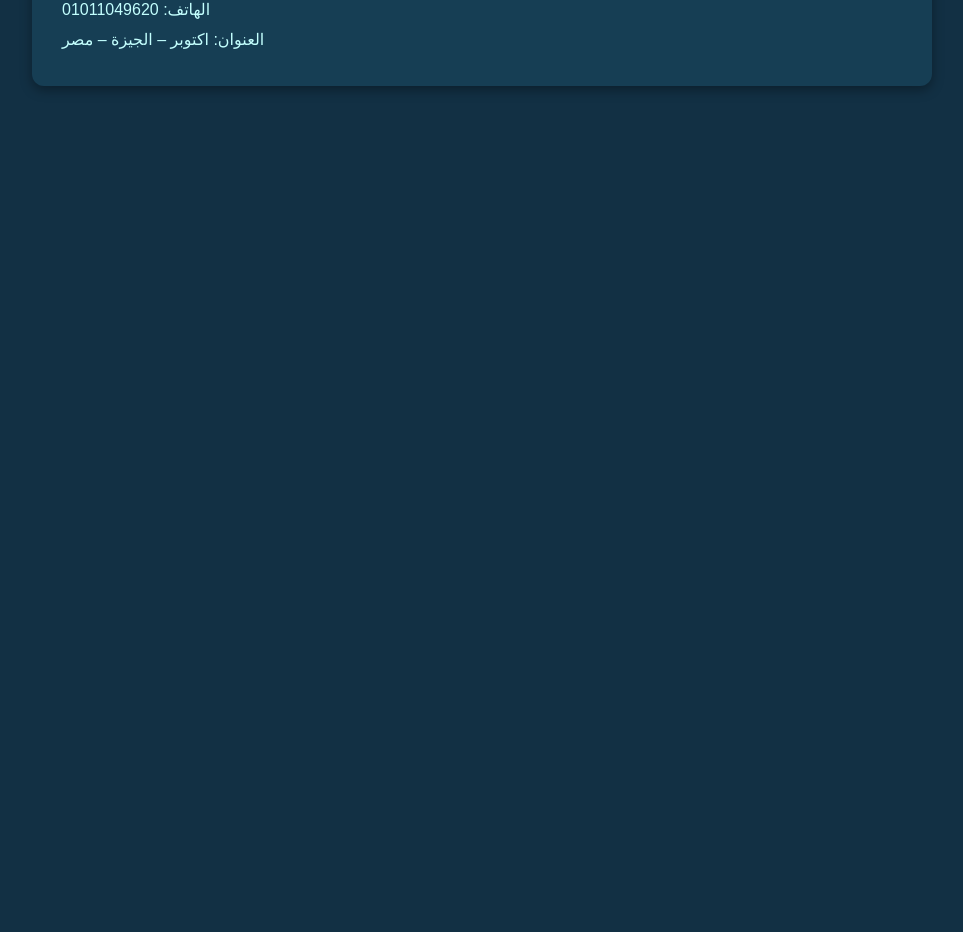
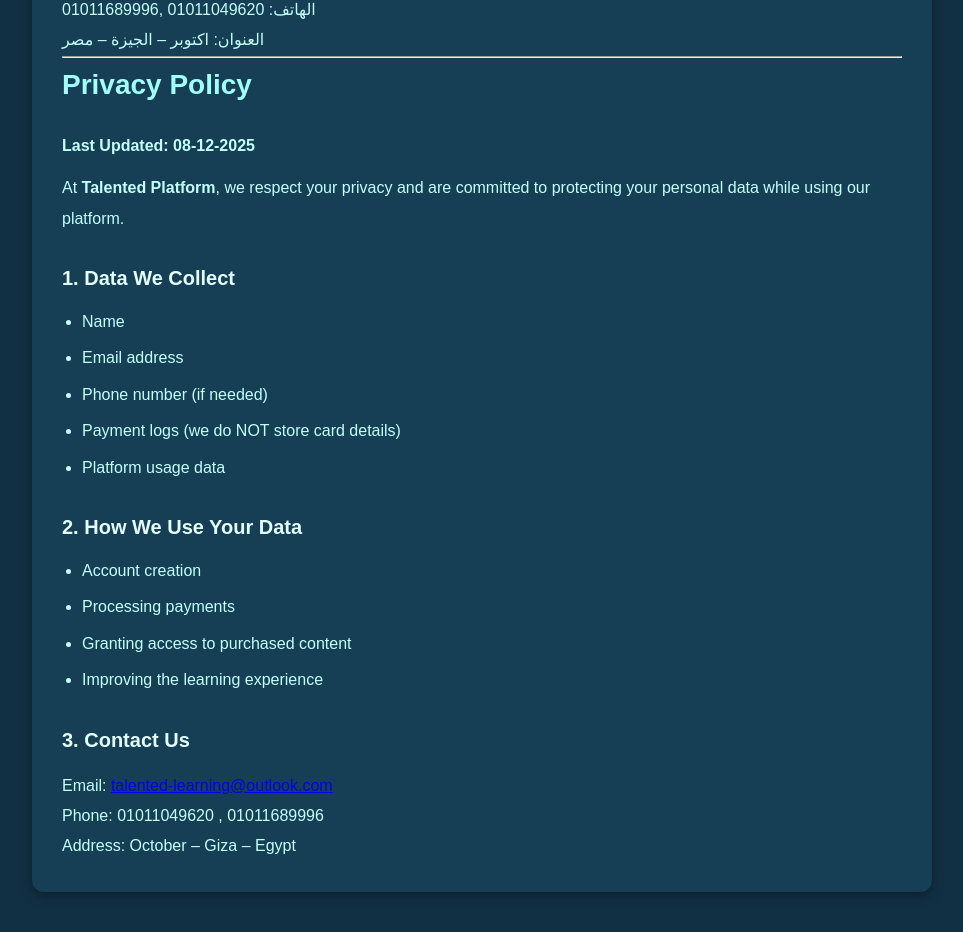
Before and after one commit to mosaadmowfak/E-Learning-Frontend-Talented, a React (Vite) app: page /privacy-policy in a window 1280 px wide. Shown: the part 856-1788 px from the top of the page, without its empty margins (158-1121 px from the left). Before the commit the page ends 982 px from the top, so only its background shows below. Built offline with nearby package versions, Linux system fonts and the light colour scheme; no server answers.

Commit message:
Policies

```diff
--- a/src/pages/About.jsx
+++ b/src/pages/About.jsx
@@ -3,32 +3,51 @@
 export default function About() {
   return (
     <div className="policy-container">
+
+      {/* ------------------ ARABIC ------------------ */}
       <h1>من نحن</h1>
-      <p><strong>TALENTED Academy</strong></p>
 
       <p>
-        TALENTED Academy هي منصة تعليمية إلكترونية تهدف لتقديم محتوى تدريبي عالي الجودة
-        للطلاب والمهتمين بتطوير مهاراتهم في مختلف المجالات. نركز على توفير تجربة تعلم
-        سهلة، سريعة، ومناسبة لجميع الأعمار.
+        <strong>TALENTED Academy</strong> هي منصة تعليمية تقدم محتوى تدريبي عالي الجودة
+        لمساعدة المتعلمين على تطوير مهاراتهم في مختلف المجالات.
       </p>
 
       <h3>رؤيتنا</h3>
-      <p>
-        أن نكون واحدة من أكبر المنصات التعليمية في الوطن العربي، ونساعد آلاف المتعلمين
-        على بناء مستقبل أفضل من خلال التدريب الفعّال والمحتوى الموثوق.
-      </p>
+      <p>أن نكون من أكبر المنصات التعليمية في الوطن العربي.</p>
 
       <h3>رسالتنا</h3>
-      <p>
-        تقديم محتوى احترافي بسعر مناسب وبأسلوب مبسط يُمكن أي طالب من الوصول
-        للمعلومة بأفضل شكل ممكن.
-      </p>
+      <p>تقديم محتوى احترافي وبأسلوب مبسط يناسب جميع المتعلمين.</p>
 
       <h3>معلومات التواصل</h3>
       <p>
         البريد الإلكتروني: <a href="mailto:talented-learning@outlook.com">talented-learning@outlook.com</a><br/>
-        الهاتف: 01011049620 <br/>
+         الهاتف: 01011049620 ,01011689996 <br/>
         العنوان: اكتوبر – الجيزة – مصر
+      </p>
+
+      <hr/>
+
+      {/* ------------------ ENGLISH ------------------ */}
+      <h1>About Us</h1>
+
+      <p>
+        <strong>TALENTED Academy</strong> is an educational platform that provides high-quality
+        training content to help learners develop their skills.
+      </p>
+
+      <h3>Our Vision</h3>
+      <p>To become one of the leading educational platforms in the Arab world.</p>
+
+      <h3>Our Mission</h3>
+      <p>
+        Delivering professional, simplified content that is accessible for all learners.
+      </p>
+
+      <h3>Contact Information</h3>
+      <p>
+        Email: <a href="mailto:talented-learning@outlook.com">talented-learning@outlook.com</a><br/>
+        Phone: 01011049620 , 01011689996 <br/>
+        Address: October – Giza – Egypt
       </p>
     </div>
   );
--- a/src/pages/PrivacyPolicy.jsx
+++ b/src/pages/PrivacyPolicy.jsx
@@ -3,10 +3,15 @@
 export default function PrivacyPolicy() {
   return (
     <div className="policy-container">
+
+      {/* ------------------ ARABIC ------------------ */}
       <h1>سياسة الخصوصية</h1>
       <p><strong>آخر تحديث: 08-12-2025</strong></p>
 
-      <p>نحن في <strong>Talented Platform</strong> نحترم خصوصيتك ونلتزم بحماية بياناتك الشخصية أثناء استخدامك للمنصة.</p>
+      <p>
+        نحن في <strong>Talented Platform</strong> نحترم خصوصيتك ونلتزم بحماية بياناتك الشخصية
+        أثناء استخدامك للمنصة.
+      </p>
 
       <h3>1. البيانات التي نقوم بجمعها</h3>
       <ul>
@@ -28,8 +33,43 @@
       <h3>3. للتواصل</h3>
       <p>
         البريد الإلكتروني: <a href="mailto:talented-learning@outlook.com">talented-learning@outlook.com</a><br/>
-        الهاتف: 01011049620 <br/>
+        الهاتف: 01011049620 ,01011689996 <br/>
         العنوان: اكتوبر – الجيزة – مصر
+      </p>
+
+      <hr/>
+
+      {/* ------------------ ENGLISH ------------------ */}
+      <h1>Privacy Policy</h1>
+      <p><strong>Last Updated: 08-12-2025</strong></p>
+
+      <p>
+        At <strong>Talented Platform</strong>, we respect your privacy and are committed to
+        protecting your personal data while using our platform.
+      </p>
+
+      <h3>1. Data We Collect</h3>
+      <ul>
+        <li>Name</li>
+        <li>Email address</li>
+        <li>Phone number (if needed)</li>
+        <li>Payment logs (we do NOT store card details)</li>
+        <li>Platform usage data</li>
+      </ul>
+
+      <h3>2. How We Use Your Data</h3>
+      <ul>
+        <li>Account creation</li>
+        <li>Processing payments</li>
+        <li>Granting access to purchased content</li>
+        <li>Improving the learning experience</li>
+      </ul>
+
+      <h3>3. Contact Us</h3>
+      <p>
+        Email: <a href="mailto:talented-learning@outlook.com">talented-learning@outlook.com</a><br/>
+        Phone: 01011049620 , 01011689996 <br/>
+        Address: October – Giza – Egypt
       </p>
     </div>
   );
--- a/src/pages/RefundPolicy.jsx
+++ b/src/pages/RefundPolicy.jsx
@@ -3,25 +3,57 @@
 export default function RefundPolicy() {
   return (
     <div className="policy-container">
+
+      {/* ------------------ ARABIC ------------------ */}
       <h1>سياسة الاسترجاع</h1>
       <p><strong>آخر تحديث: 08-12-2025</strong></p>
 
-      <p>نظرًا لأن المحتوى رقمي ويتم الوصول إليه فور الشراء، فإن سياسة الاسترجاع لدينا هي:</p>
+      <p>
+        نظرًا لأن المحتوى رقمي ويتم الوصول إليه فور الشراء، فإن مبلغ الدفع لا يمكن استرجاعه
+        بعد إتمام العملية.
+      </p>
 
       <h3>1. عدم إمكانية الاسترجاع</h3>
-      <p>بعد الدفع ومنح الوصول، لا يمكن استرداد المبلغ.</p>
+      <p>بعد منح الوصول، لا يمكن استرداد المبلغ.</p>
 
       <h3>2. استثناءات</h3>
       <ul>
         <li>عدم حصول المستخدم على المحتوى بعد الدفع</li>
-        <li>وجود مشكلة تقنية من جانبنا</li>
+        <li>حدوث مشكلة تقنية من جانبنا</li>
       </ul>
 
-      <h3>4. تواصل معنا</h3>
+      <h3>3. للتواصل</h3>
       <p>
         البريد الإلكتروني: <a href="mailto:talented-learning@outlook.com">talented-learning@outlook.com</a><br/>
-        الهاتف: 01011049620 <br/>
+        الهاتف: 01011049620 ,01011689996 <br/>
         العنوان: اكتوبر – الجيزة – مصر
+      </p>
+
+      <hr/>
+
+      {/* ------------------ ENGLISH ------------------ */}
+      <h1>Refund Policy</h1>
+      <p><strong>Last Updated: 08-12-2025</strong></p>
+
+      <p>
+        Since the content is digital and instantly accessible upon purchase, payments
+        cannot be refunded once access is granted.
+      </p>
+
+      <h3>1. Non-Refundable</h3>
+      <p>No refunds are available after access is provided.</p>
+
+      <h3>2. Exceptions</h3>
+      <ul>
+        <li>User does not receive the content after payment</li>
+        <li>A technical issue occurs from our side</li>
+      </ul>
+
+      <h3>3. Contact Us</h3>
+      <p>
+        Email: <a href="mailto:talented-learning@outlook.com">talented-learning@outlook.com</a><br/>
+        Phone: 01011049620 , 01011689996 <br/>
+        Address: October – Giza – Egypt
       </p>
     </div>
   );
--- a/src/pages/Shipping.jsx
+++ b/src/pages/Shipping.jsx
@@ -3,31 +3,49 @@
 export default function Shipping() {
   return (
     <div className="policy-container">
+
+      {/* ------------------ ARABIC ------------------ */}
       <h1>سياسة الشحن</h1>
       <p><strong>آخر تحديث: 08-12-2025</strong></p>
 
       <p>
-        جميع الخدمات والمحتوى المقدم من <strong>TALENTED Academy</strong> هو محتوى
-        إلكتروني (Digital Content) يتم الوصول إليه مباشرة بعد إتمام عملية الدفع.
+        جميع خدمات <strong>TALENTED Academy</strong> رقمية بالكامل ويمكن الوصول إليها فور الدفع.
       </p>
 
       <h3>1. عدم وجود شحن فعلي</h3>
+      <p>لا يتم شحن أي منتجات مادية، فجميع الخدمات إلكترونية.</p>
+
+      <h3>2. وقت التسليم</h3>
+      <p>يتم تفعيل الوصول للمحتوى فور الدفع مباشرة.</p>
+
+      <h3>3. للتواصل</h3>
       <p>
-        لا يتم شحن أي منتجات مادية، ولا نستخدم شركات شحن؛ لأن جميع خدماتنا
-        رقمية 100%.
+        البريد الإلكتروني: <a href="mailto:talented-learning@outlook.com">talented-learning@outlook.com</a><br/>
+         الهاتف: 01011049620 ,01011689996 <br/>
+        العنوان: اكتوبر – الجيزة – مصر
       </p>
 
-      <h3>2. وقت التسليم</h3>
+      <hr/>
+
+      {/* ------------------ ENGLISH ------------------ */}
+      <h1>Shipping Policy</h1>
+      <p><strong>Last Updated: 08-12-2025</strong></p>
+
       <p>
-        يحصل المستخدم على الوصول للمحتوى فورًا بعد الدفع، وفي حال حدوث أي
-        مشكلة في التفعيل يمكن التواصل معنا.
+        All services provided by <strong>TALENTED Academy</strong> are fully digital and accessible immediately.
       </p>
 
-      <h3>3. تواصل معنا</h3>
+      <h3>1. No Physical Shipping</h3>
+      <p>No physical products are shipped because all services are digital.</p>
+
+      <h3>2. Delivery Time</h3>
+      <p>Access to content is granted instantly after payment.</p>
+
+      <h3>3. Contact Us</h3>
       <p>
-        البريد الإلكتروني: <a href="mailto:talented-learning@outlook.com">talented-learning@outlook.com</a><br/>
-        الهاتف: 01011049620 <br/>
-        العنوان: اكتوبر – الجيزة – مصر
+        Email: <a href="mailto:talented-learning@outlook.com">talented-learning@outlook.com</a><br/>
+        Phone: 01011049620 , 01011689996 <br/>
+        Address: October – Giza – Egypt
       </p>
     </div>
   );
```
